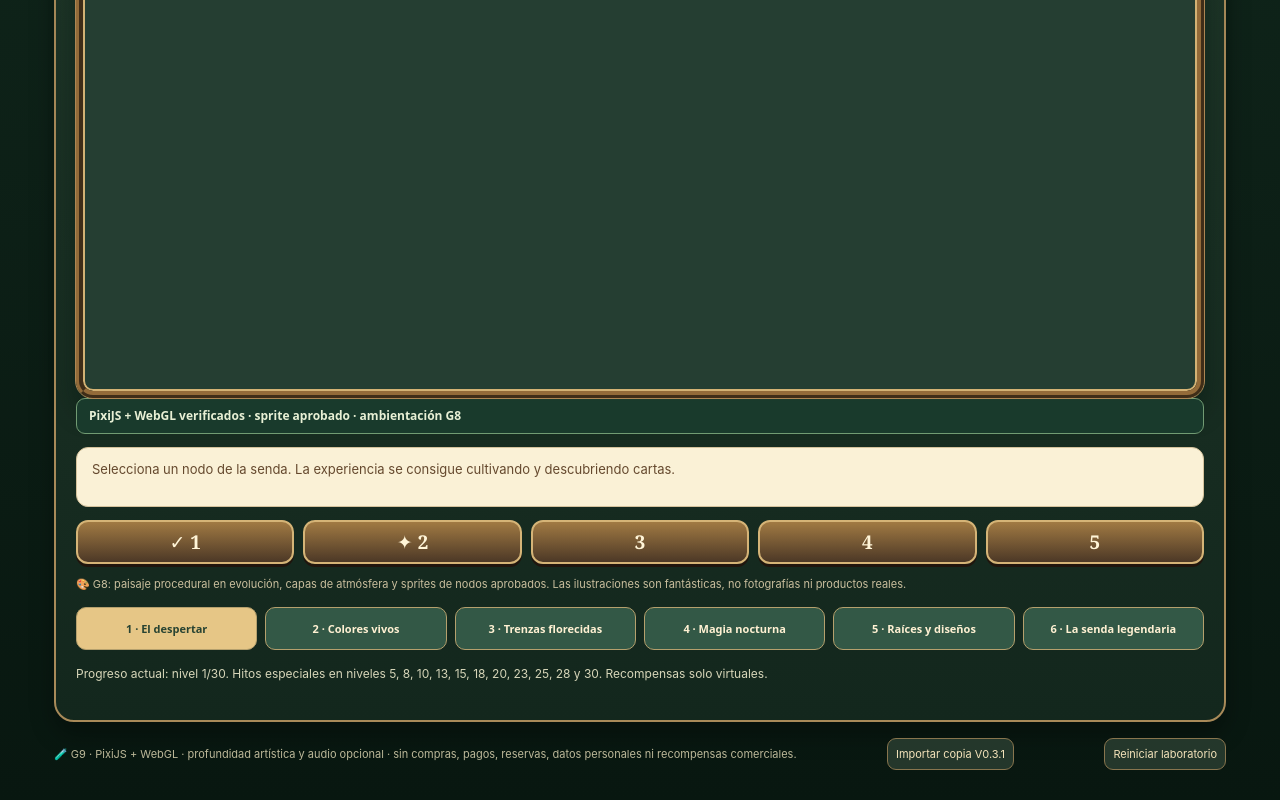
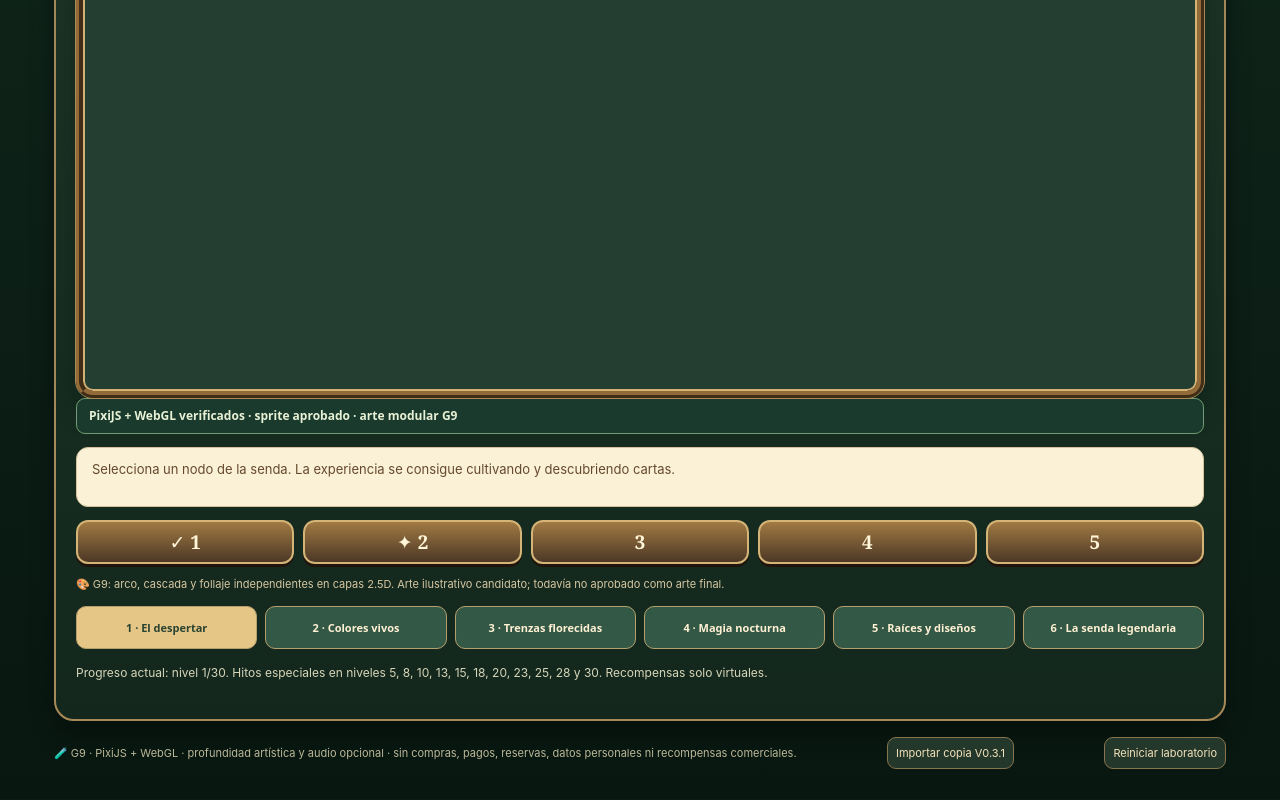
Before and after one commit to maiokof-cyber/ecotrenzas-garden, a website built with Vite: page lab/senda-premium/g9.html in a window 1280 px wide. Shown: the part 885-1685 px from the top of the page. Built offline with nearby package versions, Linux system fonts and the light colour scheme.

Commit message:
G9: correct inherited G8 artwork labels in isolated stage, keep Pixi and economy unchanged

```diff
--- a/lab/senda-premium/scripts/g9-browser.mjs
+++ b/lab/senda-premium/scripts/g9-browser.mjs
@@ -25,6 +25,7 @@ try{
   assert(state.e.coins===48&&state.e.xp===0&&!state.overflow,'Player economy or mobile layout regressed');
   assert(d.g8ReducedMotion===(width===390),'Motion accessibility regression');
   assert(state.w.sound.enabled===false,'G7 default audio must remain OFF');
+  assert(state.w.artUI.notes===1,'G9 art status label missing');
   await page.locator('#g2-map').screenshot({path:`G9_MAP_ZONE1_${width}.png`});
   await page.locator('#next-chapter').click();
   await page.waitForFunction(()=>window.__GARDEN_G4_TEST__?.snapshot()?.sceneReady===true && window.__GARDEN_G4_TEST__.snapshot().chapter===1 && window.__GARDEN_G9_TEST__?.snapshot()?.world.activeZone===2,null,{timeout:25000});
--- /dev/null
+++ b/lab/senda-premium/src/g9/WorldG9UI.js
@@ -0,0 +1,25 @@
+/* G9 visual text layer: updates G8 player-facing lab descriptions only.
+ * No currency, progress, styles or account operations.
+ */
+export function installG9WorldUI({doc=document}={}){
+ const main=doc.getElementById('main');
+ if(!main)throw Error('G9_MAIN_MISSING');
+ let updates=0;
+ const note='🎨 G9: arco, cascada y follaje independientes en capas 2.5D. Arte ilustrativo candidato; todavía no aprobado como arte final.';
+ const sync=()=>{
+   const stage=main.querySelector('.stage');
+   if(!stage||!stage.querySelector('#g2-map'))return;
+   const old=stage.querySelector('.g3-prototype-disclaimer');
+   if(old){
+     const updated=doc.createElement('p');updated.className='g9-prototype-note';updated.textContent=note;
+     old.replaceWith(updated);updates++;
+   }
+   const status=stage.querySelector('#g4-renderer-status');
+   if(status?.textContent?.includes('ambientación G8')){
+     status.textContent=status.textContent.replace('ambientación G8','arte modular G9');updates++;
+   }
+ };
+ const obs=new MutationObserver(()=>sync());
+ obs.observe(main,{childList:true,subtree:true});sync();
+ return {diagnostics:()=>({updates,notes:main.querySelectorAll('.g9-prototype-note').length}),dispose:()=>obs.disconnect()};
+}
--- a/lab/senda-premium/src/g9/g9.css
+++ b/lab/senda-premium/src/g9/g9.css
@@ -3,3 +3,5 @@
 .g8-intro::after{content:'✦  SEMILLERO  ✦';position:absolute;right:18px;top:12px;color:#fff2d57c;letter-spacing:.18em;font:800 10px Georgia,serif;pointer-events:none}
 .g9-intro-kicker{font:800 10px system-ui,sans-serif;letter-spacing:.12em;color:#edcc88;text-transform:uppercase}
 @media(max-width:700px){.g8-intro::after{right:9px;top:7px;font-size:8px}}
+
+.g9-prototype-note{font-size:11px;color:#d6c7a1;line-height:1.5;margin:9px 0 13px}
--- a/lab/senda-premium/src/g9/main-g9.js
+++ b/lab/senda-premium/src/g9/main-g9.js
@@ -4,9 +4,11 @@ import { TrackG9PixiScene } from './TrackG9PixiScene.js';
 import { TrackG3CanvasScene } from '../g3/TrackG3CanvasScene.js';
 import { installG7Sensory } from '../g7/Sensory.mjs';
 import { installG8World } from '../g8/WorldUI.mjs';
+import { installG9WorldUI } from './WorldG9UI.js';
 // Shared gameplay, atlas and G6 cards. Sprite layers have NO currency or sales authority.
 mountGame(TrackG9PixiScene,TrackG3CanvasScene);
 const sensory=installG7Sensory();
 const world=installG8World();
+const artUI=installG9WorldUI();
 window.__GARDEN_G8_TEST__={snapshot:()=>({world:world.diagnostics(),sound:sensory.diagnostics()})};
-window.__GARDEN_G9_TEST__={snapshot:()=>({world:world.diagnostics(),sound:sensory.diagnostics()})};
+window.__GARDEN_G9_TEST__={snapshot:()=>({world:world.diagnostics(),sound:sensory.diagnostics(),artUI:artUI.diagnostics()})};
```
